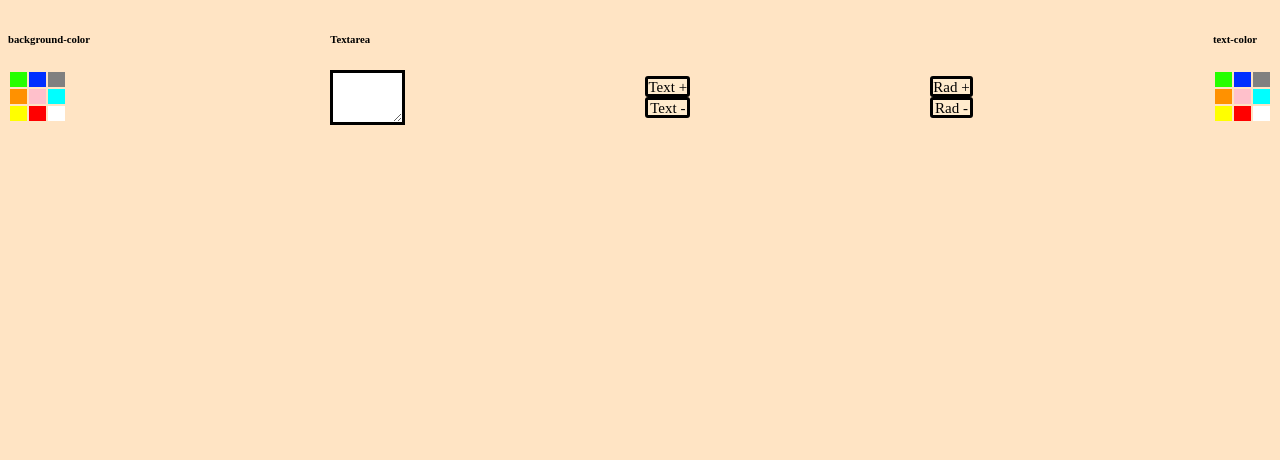
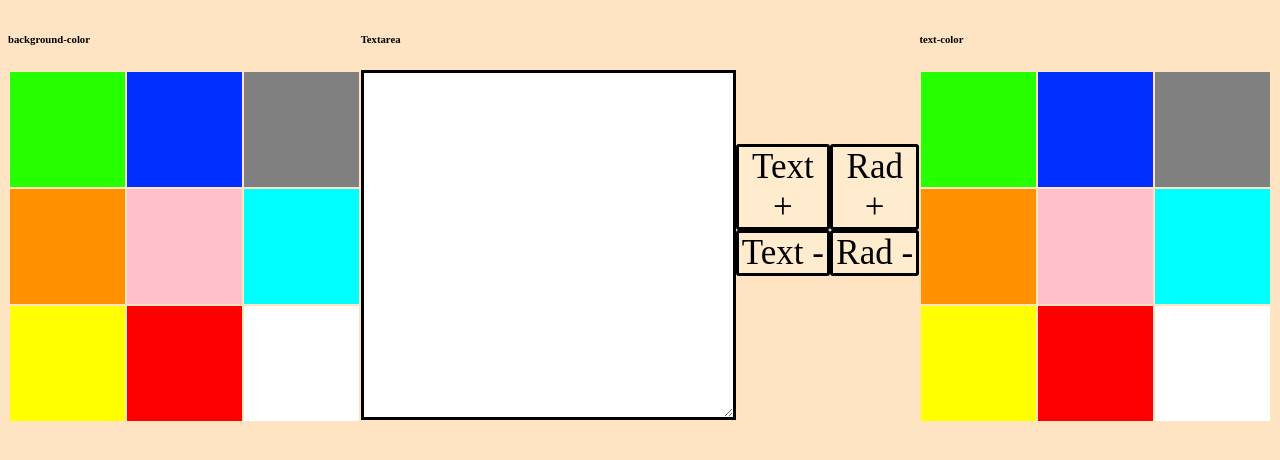
Before and after one commit to Andrewww1337/DZ10, a plain HTML site: page index.html in a window 1280 px wide. Drawn offline with Linux system fonts and the light colour scheme.

Commit message:
Update style.css

```diff
--- a/style.css
+++ b/style.css
@@ -36,13 +36,13 @@
 
 }
 td {
-    height: 15px;
-    width: 15px;
+    height: 115px;
+    width: 115px;
 }
 
 #text {
-    height: 55px;
-    width: 75px;
+    height: 350px;
+    width: 375px;
     border: solid black;
     font-size: 14px;
 
@@ -57,12 +57,12 @@ body {
     display:flex;
     flex-direction: column;
     justify-content:space-between;
-    height: 55px;
-    font-size: 15px;
-    margin-top: 10px;
+    height: 155px;
+    font-size: 35px;
+
 }
 batton{
-    height: 15px;
+    height: 115px;
     border: solid black;
     text-align: center;
     background-color: blanchedalmond;
```
